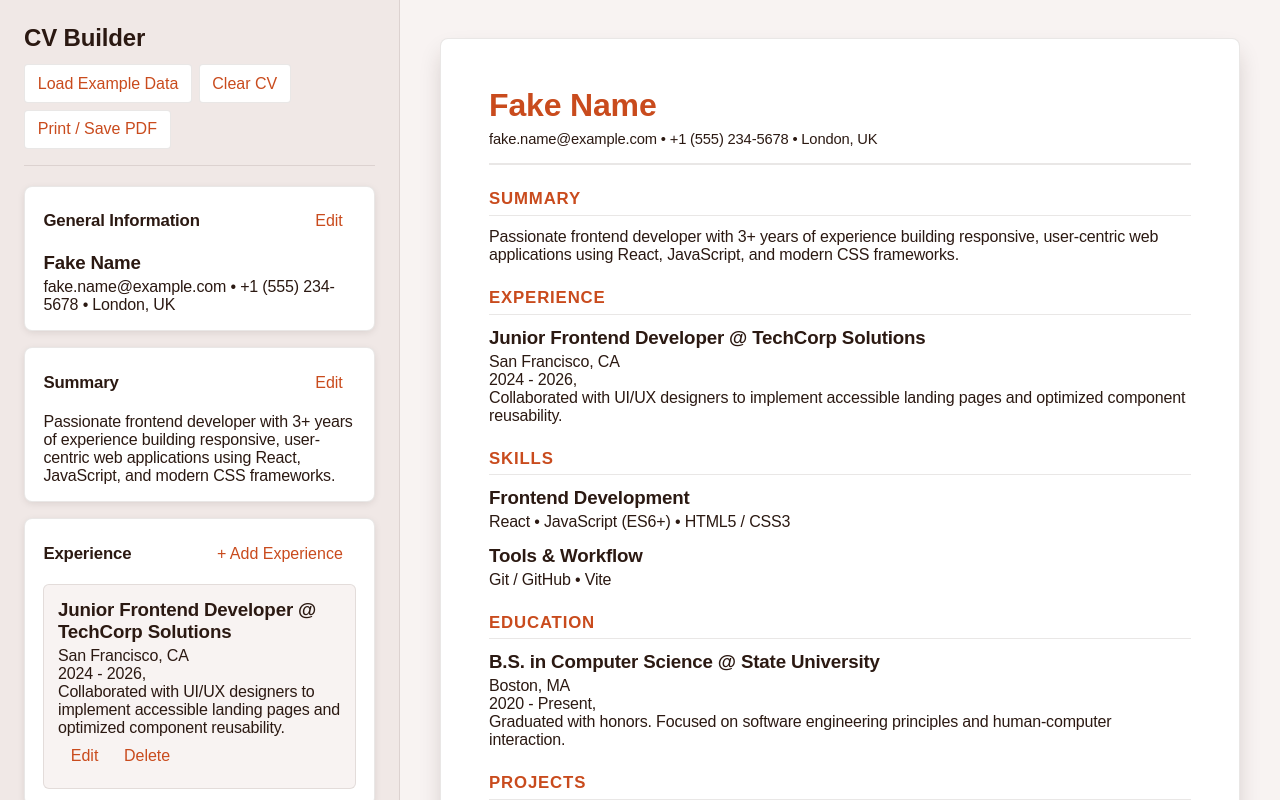
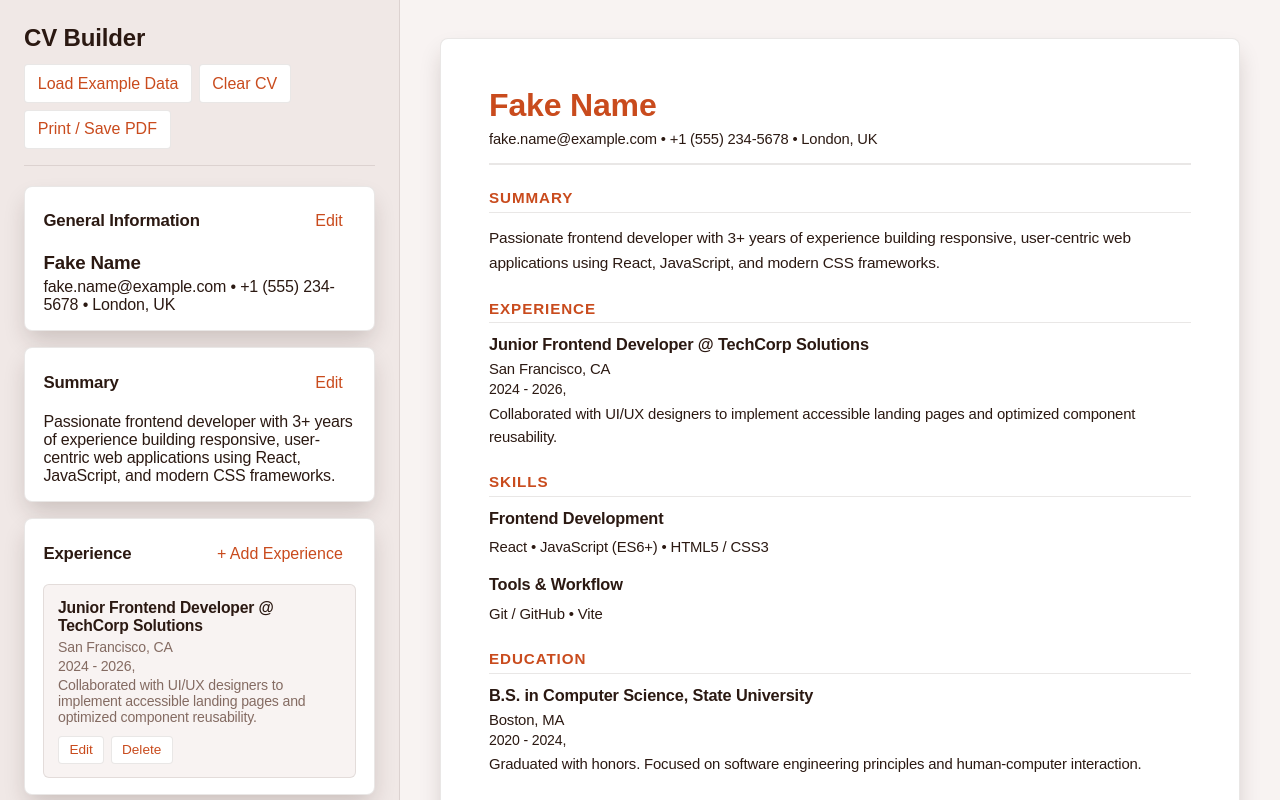
Before and after one commit to cmatsagka/cv-application, a React (Vite) app: page / in a window 1280 px wide. Both pictures are taken after a click on the button "Load Example Data". Shown: the top 800 px of the page. Built offline with nearby package versions, Linux system fonts and the light colour scheme; a web font is replaced by a local one.

Commit message:
style(ui): refine editor pane cards and CV preview typography

```diff
--- a/src/App.css
+++ b/src/App.css
@@ -55,41 +55,6 @@
 	gap: 1rem;
 }
 
-.editor-pane .section-card {
-	background-color: var(--action-light);
-	border: 1px solid var(--border-clr);
-	border-radius: 8px;
-	padding: 1rem 1.15rem;
-	box-shadow: var(--shadow-sm);
-}
-
-.editor-pane .section-header {
-	display: flex;
-	align-items: center;
-	justify-content: space-between;
-	gap: 0.75rem;
-	margin-bottom: 0.75rem;
-}
-
-.editor-pane .section-header h2 {
-	margin-bottom: 0;
-	font-size: 1.05rem;
-}
-
-.editor-pane .section-list {
-	display: flex;
-	flex-direction: column;
-	gap: 0.75rem;
-}
-
-.editor-pane .list-item-card,
-.editor-pane .item-form {
-	padding: 0.85rem;
-	border-radius: 6px;
-	border: 1px solid var(--border-clr);
-	background-color: var(--bg-primary);
-}
-
 .preview-pane {
 	padding: clamp(1.25rem, 3vw, 2.5rem);
 	display: flex;
@@ -113,39 +78,6 @@
 
 .cv-sheet .section-card:has(.empty-state) {
 	display: none;
-}
-
-.cv-sheet .section-header h2 {
-	font-size: 1.05rem;
-	text-transform: uppercase;
-	letter-spacing: 0.05em;
-	color: var(--action-primary);
-	padding-bottom: 0.35rem;
-	border-bottom: 1px solid var(--border-clr);
-	margin-bottom: 0.75rem;
-}
-
-.cv-sheet .section-list {
-	display: flex;
-	flex-direction: column;
-	gap: 0.85rem;
-}
-
-.cv-sheet .general-info-view {
-	padding-bottom: 1rem;
-	border-bottom: 2px solid var(--border-clr);
-}
-
-.cv-sheet .general-info-view h1 {
-	font-size: clamp(1.75rem, 2.5vw, 2.35rem);
-	font-weight: 700;
-	line-height: 1.15;
-	color: var(--action-primary);
-}
-
-.cv-sheet .general-info-view p {
-	margin-top: 0.45rem;
-	font-size: 0.92rem;
 }
 
 @media (max-width: 900px) {
--- a/src/App.jsx
+++ b/src/App.jsx
@@ -1,4 +1,5 @@
 import './App.css';
+import './styles/ListSection.css';
 import useCvData from './hooks/useCvData';
 import GeneralInfo from './components/GeneralInfo';
 import Summary from './components/Summary';
--- a/src/components/Education.jsx
+++ b/src/components/Education.jsx
@@ -36,13 +36,14 @@ function Education({
 			renderItem={(item) => (
 				<div>
 					<h3>
-						{item.degree || 'Degree'}{' '}
-						{item.institution ? ` @ ${item.institution}` : ''}
+						{item.degree || 'Degree'}
+						{item.institution ? `, ${item.institution}` : ''}
 					</h3>
 					{item.location && <p>{item.location}</p>}
-					{(item.startDate || item.endDate) && (
+					{(item.startDate || item.graduationDate) && (
 						<p className="date-range">
-							{item.startDate} - {item.endDate || 'Present'},
+							{item.startDate} -{' '}
+							{item.graduationDate || 'Present'},
 						</p>
 					)}
 					{item.description && <p>{item.description}</p>}
--- /dev/null
+++ b/src/styles/ListSection.css
@@ -0,0 +1,193 @@
+.editor-pane .section-card {
+	background-color: var(--action-light);
+	border: 1px solid var(--border-clr);
+	border-radius: 8px;
+	padding: 1rem 1.15rem;
+	box-shadow: var(--shadow-md);
+}
+
+.editor-pane .section-header {
+	display: flex;
+	align-items: center;
+	justify-content: space-between;
+	gap: 0.75rem;
+	margin-bottom: 0.75rem;
+}
+
+.editor-pane .section-header h2 {
+	margin-bottom: 0;
+	font-size: 1.05rem;
+	font-weight: 600;
+}
+
+.editor-pane .empty-state {
+	margin-bottom: 0;
+	color: var(--txt-secondary);
+	font-style: italic;
+}
+
+.editor-pane .section-list {
+	display: flex;
+	flex-direction: column;
+	gap: 0.75rem;
+}
+
+.editor-pane .list-item-card,
+.editor-pane .item-form {
+	padding: 0.85rem;
+	border-radius: 6px;
+	border: 1px solid var(--border-clr);
+	background-color: var(--bg-primary);
+}
+
+.editor-pane .list-item-card {
+	display: flex;
+	flex-direction: column;
+	gap: 0.65rem;
+}
+
+.editor-pane .list-item-content h3 {
+	font-size: 0.98rem;
+	font-weight: 600;
+}
+
+.editor-pane .list-item-content p {
+	font-size: 0.88rem;
+	color: var(--txt-secondary);
+	margin-top: 0.2rem;
+}
+
+.editor-pane .item-actions,
+.editor-pane .form-actions {
+	display: flex;
+	gap: 0.4rem;
+}
+
+.editor-pane .item-actions button,
+.editor-pane .form-actions button {
+	padding: 0.35rem 0.65rem;
+	font-size: 0.85rem;
+	background-color: var(--action-light);
+	border: 1px solid var(--border-clr);
+}
+
+.editor-pane .item-actions button:hover,
+.editor-pane .form-actions button:hover {
+	border-color: transparent;
+}
+
+.editor-pane .skill-input-row {
+	display: flex;
+	align-items: center;
+	gap: 0.45rem;
+	margin-bottom: 0.45rem;
+}
+
+.editor-pane .skill-input-row input {
+	flex: 1;
+	min-width: 0;
+}
+
+.editor-pane .skill-input-row button {
+	padding: 0.45rem 0.65rem;
+	font-size: 0.85rem;
+	background-color: var(--action-light);
+	border: 1px solid var(--border-clr);
+	flex-shrink: 0;
+}
+
+.editor-pane .skill-input-row button:hover {
+	border-color: transparent;
+}
+
+.editor-pane .form-group > button {
+	margin-top: 0.35rem;
+	padding: 0.4rem 0.7rem;
+	font-size: 0.85rem;
+	align-self: flex-start;
+}
+
+.editor-pane .form-group {
+	display: flex;
+	flex-direction: column;
+	gap: 0.35rem;
+	margin-bottom: 0.75rem;
+}
+
+.editor-pane .form-group:last-of-type {
+	margin-bottom: 0;
+}
+
+.editor-pane .form-label {
+	font-size: 0.88rem;
+	font-weight: 500;
+}
+
+.cv-sheet .general-info-view {
+	padding-bottom: 1rem;
+	border-bottom: 2px solid var(--border-clr);
+}
+
+.cv-sheet .general-info-view h1 {
+	font-size: clamp(1.75rem, 2.5vw, 2.35rem);
+	font-weight: 700;
+	line-height: 1.15;
+	color: var(--action-primary);
+}
+
+.cv-sheet .general-info-view p {
+	margin-top: 0.45rem;
+	font-size: 0.92rem;
+}
+
+.cv-sheet .section-header h2 {
+	font-size: 0.95rem;
+	font-weight: 700;
+	text-transform: uppercase;
+	letter-spacing: 0.06em;
+	color: var(--action-primary);
+	padding-bottom: 0.35rem;
+	border-bottom: 1px solid var(--border-clr);
+	margin-bottom: 0.75rem;
+}
+
+.cv-sheet .summary-text {
+	line-height: 1.65;
+	font-size: 0.96rem;
+	white-space: pre-line;
+}
+
+.cv-sheet .section-list {
+	display: flex;
+	flex-direction: column;
+	gap: 1rem;
+}
+
+.cv-sheet .list-item-card {
+	break-inside: avoid;
+}
+
+.cv-sheet .list-item-content h3 {
+	font-size: 1.02rem;
+	font-weight: 600;
+	margin-bottom: 0.15rem;
+}
+
+.cv-sheet .list-item-content .date-range {
+	font-size: 0.88rem;
+	font-weight: 500;
+	margin-bottom: 0.35rem;
+}
+
+.cv-sheet .list-item-content p:not(.date-range) {
+	font-size: 0.93rem;
+	line-height: 1.55;
+	margin-top: 0.25rem;
+	white-space: pre-line;
+}
+
+.cv-sheet .section-card .list-item-content {
+	display: flex;
+	flex-direction: column;
+	gap: 0.15rem;
+}
```
